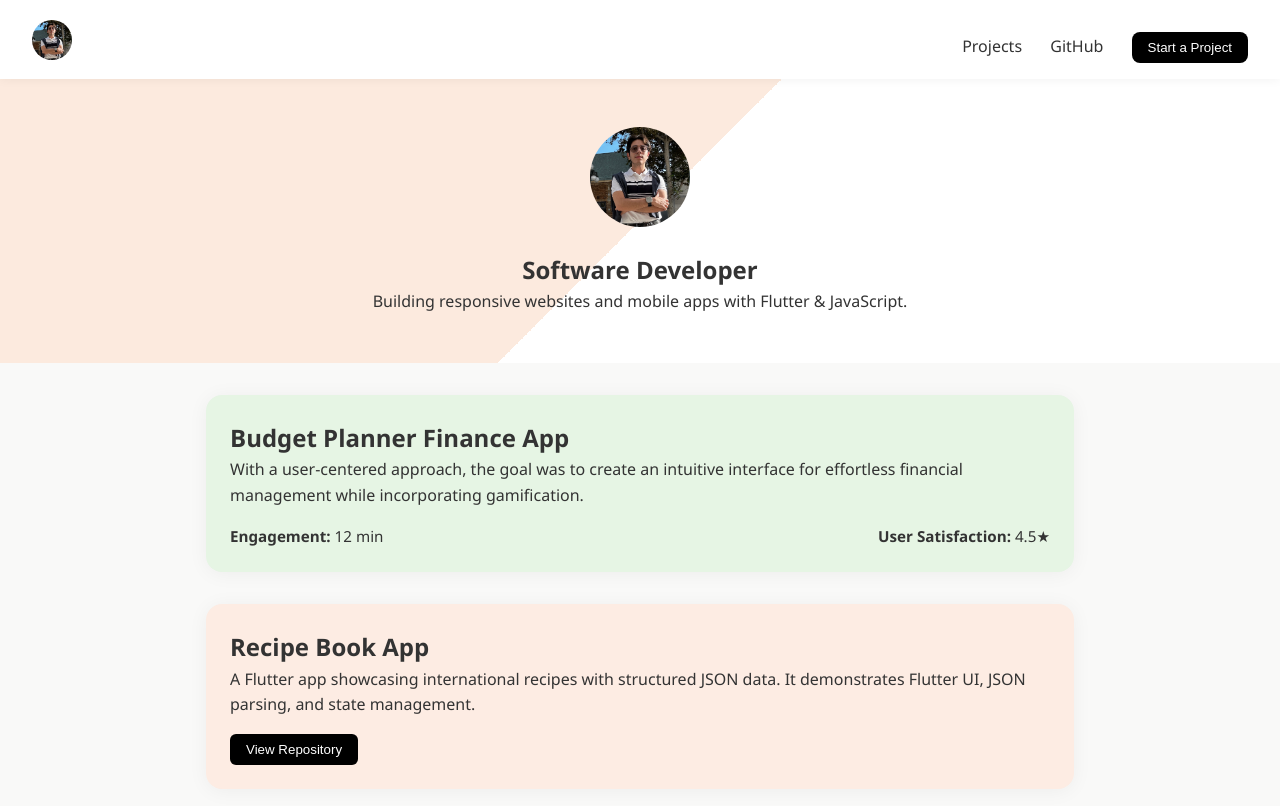
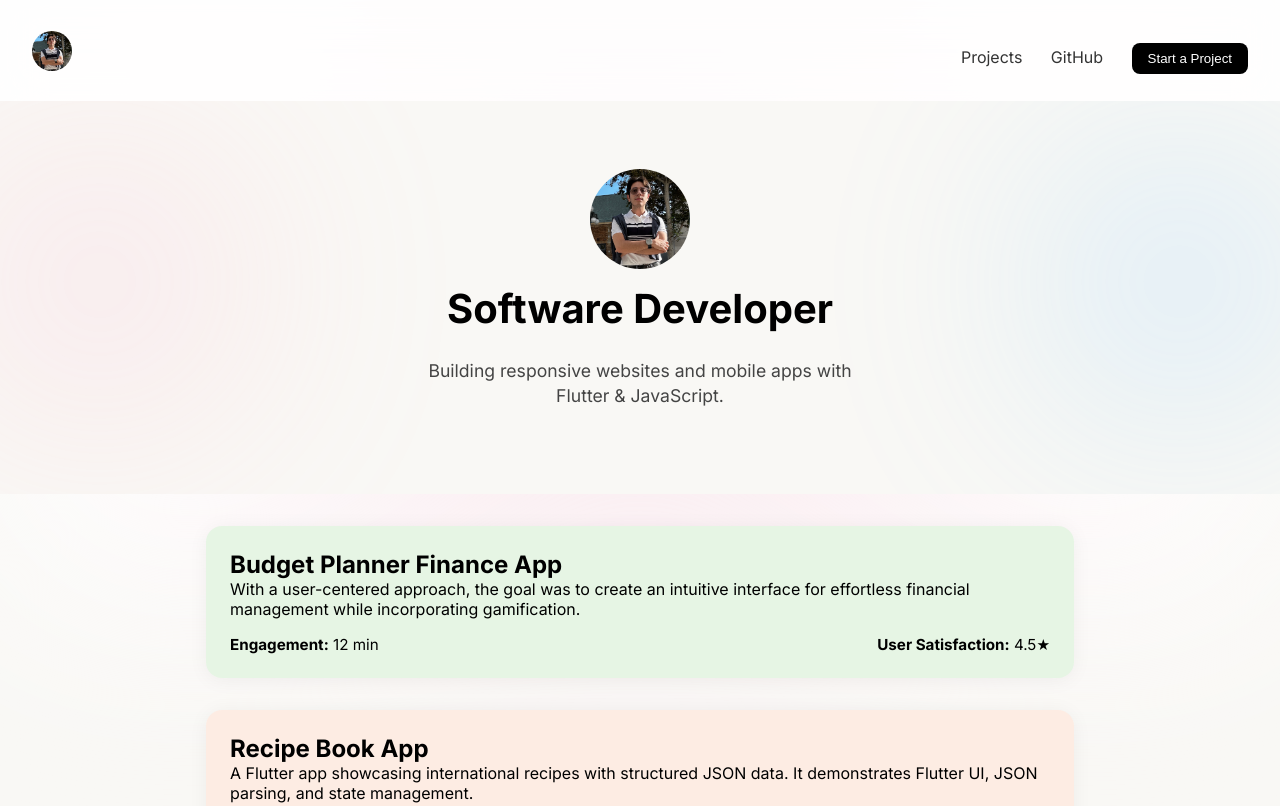
Before and after one commit to fernandojosecc/fernandojosecc.github.io, a plain HTML site: page index.html in a window 1280 px wide. Shown: the top 806 px of the page. Drawn offline with nearby package versions, Linux system fonts and the light colour scheme.

Commit message:
TRYING TO FIX THE ANIMATION ON THE HERO BUT DIDNT WORK

```diff
--- a/index.html
+++ b/index.html
@@ -4,11 +4,18 @@
   <meta charset="UTF-8" />
   <meta name="viewport" content="width=device-width, initial-scale=1.0" />
   <title>Software Developer Portfolio</title>
+
+  <link href="https://fonts.googleapis.com/css2?family=Inter:wght@400;600;700&display=swap" rel="stylesheet" />
   <link rel="stylesheet" href="style.css" />
 </head>
 <body>
+    <!-- Particle background -->
+
+    <div id="tsparticles"></div> <!-- deepest background -->
+  <div class="hero-blur-bg"></div> <!-- blur on top of particles -->
+
   <header class="navbar">
-    <img src="profile.jpg" alt="Profile" class="avatar" />
+    <img src="profile.jpg" alt="Portrait of Software Developer Fernando" class="avatar" />
     <nav class="nav-links">
       <a href="#projects">Projects</a>
       <a href="https://github.com">GitHub</a>
@@ -16,14 +23,27 @@
     </nav>
   </header>
 
+
+  <main>
+
+
     <section class="hero">
-    <img src="profile.jpg" alt="Profile" class="hero-img" />
+
+      <img src="profile.jpg" alt="Portrait of Software Developer Fernando" class="hero-img" />
+      <div class="hero-text">
         <h1>Software Developer</h1>
         <p>Building responsive websites and mobile apps with Flutter & JavaScript.</p>
+      </div>
+
+      <div class="background-blobs">
+        <div class="blob blob1"></div>
+        <div class="blob blob2"></div>
+      </div>
     </section>
 
+    <div class="container">
     <section class="projects" id="projects">
-    <div class="project-card green">
+      <div class="project-card green enhanced-card" id="budgetCard">
         <h2>Budget Planner Finance App</h2>
         <p>With a user-centered approach, the goal was to create an intuitive interface for effortless financial management while incorporating gamification.</p>
         <div class="project-stats">
@@ -56,6 +76,7 @@
         </div>
       </div>
     </section>
+  </div>
 
     <section class="skills">
       <h2>Skills</h2>
@@ -77,5 +98,22 @@
         <span class="more">+ More</span>
       </div>
     </section>
+  </main>
+
+  <!-- Custom behavior JS -->
+  <script>
+    const card = document.getElementById("budgetCard");
+    function getRandomColor() {
+      const colors = ["#e6f5e4", "#fdece3", "#efe6fa", "#e4f1fc", "#fff0f6", "#e0f7fa"];
+      return colors[Math.floor(Math.random() * colors.length)];
+    }
+    card.addEventListener("click", () => {
+      card.style.backgroundColor = getRandomColor();
+    });
+  </script>
+
+  <!-- tsParticles + config -->
+  <script src="https://cdn.jsdelivr.net/npm/tsparticles@2/tsparticles.bundle.min.js"></script>
+  <script type="module" src="particles-config.js"></script>
 </body>
 </html>
--- /dev/null
+++ b/particles-config.js
@@ -0,0 +1,91 @@
+
+tsParticles.load("tsparticles", {
+    fullScreen: { enable: false },
+    fpsLimit: 30,
+    background: { color: "#FFFFFF" },
+    particles: {
+      number: {
+        value: 6,
+        density: { enable: true, area: 800 }
+      },
+      color: {
+        value: ["#FFFFFF", "#FAE5D1"],
+        animation: {
+          enable: true,
+          speed: 20,
+          sync: false
+        }
+      },
+      shape: { type: "triangle" },
+      opacity: {
+        value: 0.8,
+        animation: {
+          enable: true,
+          speed: 1,
+          minimumValue: 0.3,
+          sync: false
+        }
+      },
+
+      size: {
+        value: { min: 200, max: 700 },
+        animation: { enable: true, speed: 5, sync: false }
+      },
+      rotate: {
+        value: 0,
+        direction: "random",
+        animation: { enable: true, speed: 5, sync: false }
+      },
+      move: {
+        enable: true,
+        speed: 1,
+        direction: "random",
+        random: false,
+        straight: false,
+        outModes: { default: "none" },
+        trail: {
+          enable: true,
+          length: 100,
+          delay: 0.1
+        },
+        gravity: { enable: false },
+        vibrate: false,
+        spin: { enable: true }
+      },
+      links: {
+        enable: true,
+        distance: 100,
+        opacity: 0.2
+      }
+    },
+    interactivity: {
+      detectsOn: "canvas",
+      events: {
+        onHover: { enable: false },
+        onClick: { enable: false }
+      },
+      modes: {
+        connect: {
+          distance: 100,
+          radius: 50,
+          links: { opacity: 0.2 }
+        },
+        grab: {
+          distance: 100,
+          links: { opacity: 0.2 }
+        },
+        bubble: {
+          distance: 100,
+          size: 40,
+          duration: 0.4
+        },
+        repulse: {
+          distance: 200,
+          duration: 1.2
+        },
+        push: { quantity: 4 },
+        remove: { quantity: 4 },
+        trail: { delay: 0.1, quantity: 10 }
+      }
+    }
+  });
--- a/style.css
+++ b/style.css
@@ -1,3 +1,4 @@
+/* RESET & BASE */
 * {
   box-sizing: border-box;
   margin: 0;
@@ -5,20 +6,37 @@
 }
 
 body {
-  font-family: 'Segoe UI', sans-serif;
-  background-color: #f9f9f8;
-  color: #333;
-  line-height: 1.6;
+  margin: 0;
+  font-family: 'Inter', sans-serif;
+  background: #f9f8f5;
+  overflow-x: hidden;
 }
 
+html, body {
+  height: 100%;
+}
+
+#tsparticles {
+  position: fixed;
+  top: 0;
+  left: 0;
+  width: 100vw;
+  height: 100vh;
+  z-index: -1; /* BELOW everything */
+  pointer-events: none;
+}
+
+
+
+/* NAVIGATION */
 .navbar {
-  position: sticky;
-  top: 0;
-  background: #fff;
+  height: 101px;
   display: flex;
+  align-items: center;
   justify-content: space-between;
-  align-items: center;
-  padding: 1rem 2rem;
+  padding: 0 2rem;
+  background: rgba(255, 255, 255, 0.8); /* semi-transparent */
+  backdrop-filter: blur(20px);         /* optional glow */
   box-shadow: 0 1px 10px rgba(0,0,0,0.05);
   z-index: 1000;
 }
@@ -29,12 +47,15 @@ body {
   border-radius: 50%;
 }
 
-.nav-links a, .cta-btn {
+.nav-links a,
+.cta-btn {
   margin-left: 1.5rem;
   text-decoration: none;
   color: #333;
   font-weight: 500;
+  display: inline-block;
 }
+
 
 .cta-btn {
   background: #000;
@@ -45,10 +66,25 @@ body {
   cursor: pointer;
 }
 
+button:hover,
+.cta-btn:hover {
+  opacity: 0.85;
+  transition: opacity 0.2s ease;
+}
+
+
+/* HERO SECTION */
 .hero {
+  position: relative;
+  height: 393px;
   text-align: center;
-  padding: 3rem 1rem;
-  background: linear-gradient(135deg, #fceade 50%, #fff 50%);
+  background: #f9f8f5;
+  overflow: hidden;
+  z-index: 1;
+  display: flex;
+  flex-direction: column;
+  align-items: center;
+  justify-content: center;
 }
 
 .hero-img {
@@ -56,6 +92,95 @@ body {
   height: 100px;
   border-radius: 50%;
   margin-bottom: 1rem;
+  position: relative;
+  z-index: 1;
+}
+
+.hero-text {
+  display: flex;
+  flex-direction: column;
+  align-items: center;
+  text-align: center;
+}
+
+.hero h1 {
+  max-width: 436px;
+  min-height: 58px;
+  font-size: 2.5rem;
+  line-height: 1.2;
+  margin-bottom: 1rem;
+  word-wrap: break-word;
+}
+
+.hero p {
+  max-width: 480px;
+  min-height: 67px;
+  font-size: 1.1rem;
+  line-height: 1.4;
+  color: #444;
+  margin: 0 auto;
+}
+
+/* HERO VISUAL EFFECTS */
+.hero-blur-bg {
+  position: fixed;
+  top: 0;
+  left: 0;
+  width: 100vw;
+  height: 600px;
+  z-index: -1;
+  background: radial-gradient(circle, rgba(255, 150, 200, 0.2) 0%, #ffffff 80%);
+  filter: blur(120px);
+  pointer-events: none;
+}
+
+
+.hero .hero-blobs {
+  position: absolute;
+  top: 0;
+  left: 0;
+  width: 100%;
+  height: 100%;
+  pointer-events: none;
+  z-index: 0;
+  mask-image: linear-gradient(to bottom, rgba(0,0,0,1), rgba(0,0,0,0));
+  -webkit-mask-image: linear-gradient(to bottom, rgba(0,0,0,1), rgba(0,0,0,0));
+}
+
+.hero .blob {
+  position: absolute;
+  width: 400px;
+  height: 400px;
+  filter: blur(100px);
+  opacity: 0.3;
+  border-radius: 50%;
+  animation: float 12s ease-in-out infinite;
+}
+
+.hero .blob1 {
+  top: 0;
+  left: -100px;
+  background: radial-gradient(circle, rgba(255, 180, 200, 1) 0%, transparent 70%);
+}
+
+.hero .blob2 {
+  top: 0;
+  right: -100px;
+  background: radial-gradient(circle, rgba(120, 200, 255, 1) 0%, transparent 70%);
+}
+
+@keyframes float {
+  0% { transform: translateY(0px) scale(1); }
+  50% { transform: translateY(-20px) scale(1.1); }
+  100% { transform: translateY(0px) scale(1); }
+}
+
+/* PROJECT SECTION */
+
+.container {
+  max-width: 1000px;
+  margin: 0 auto;
+  padding-inline: 1rem;
 }
 
 .projects {
@@ -100,6 +225,7 @@ button {
   cursor: pointer;
 }
 
+/* SKILLS SECTION */
 .skills {
   padding: 2rem 1rem;
   max-width: 900px;
@@ -118,7 +244,7 @@ button {
 
 .tags span {
   background: #dcecf9;
-  color: #234;
+  color: #112233;
   padding: 0.4rem 0.9rem;
   border-radius: 20px;
   font-size: 0.9rem;
@@ -128,11 +254,13 @@ button {
   background: #b0c4de;
 }
 
-.green { background: #e6f5e4; }
-.peach { background: #fdece3; }
+/* COLOR LABELS */
+.green  { background: #e6f5e4; }
+.peach  { background: #fdece3; }
 .purple { background: #efe6fa; }
-.blue { background: #e4f1fc; }
+.blue   { background: #e4f1fc; }
 
+/* RESPONSIVE */
 @media (max-width: 768px) {
   .nav-links {
     display: none;
```
Lines whose indentation alone changed are shown as unchanged.
